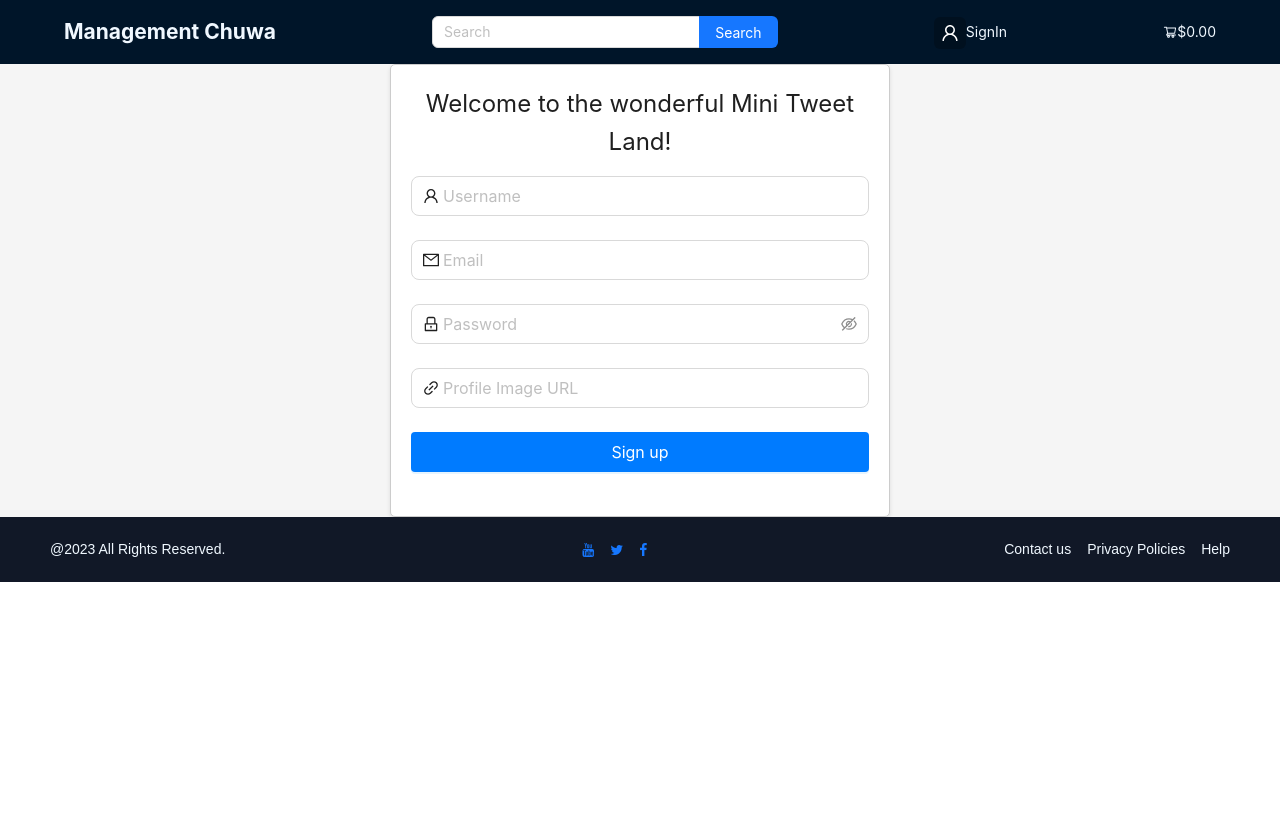
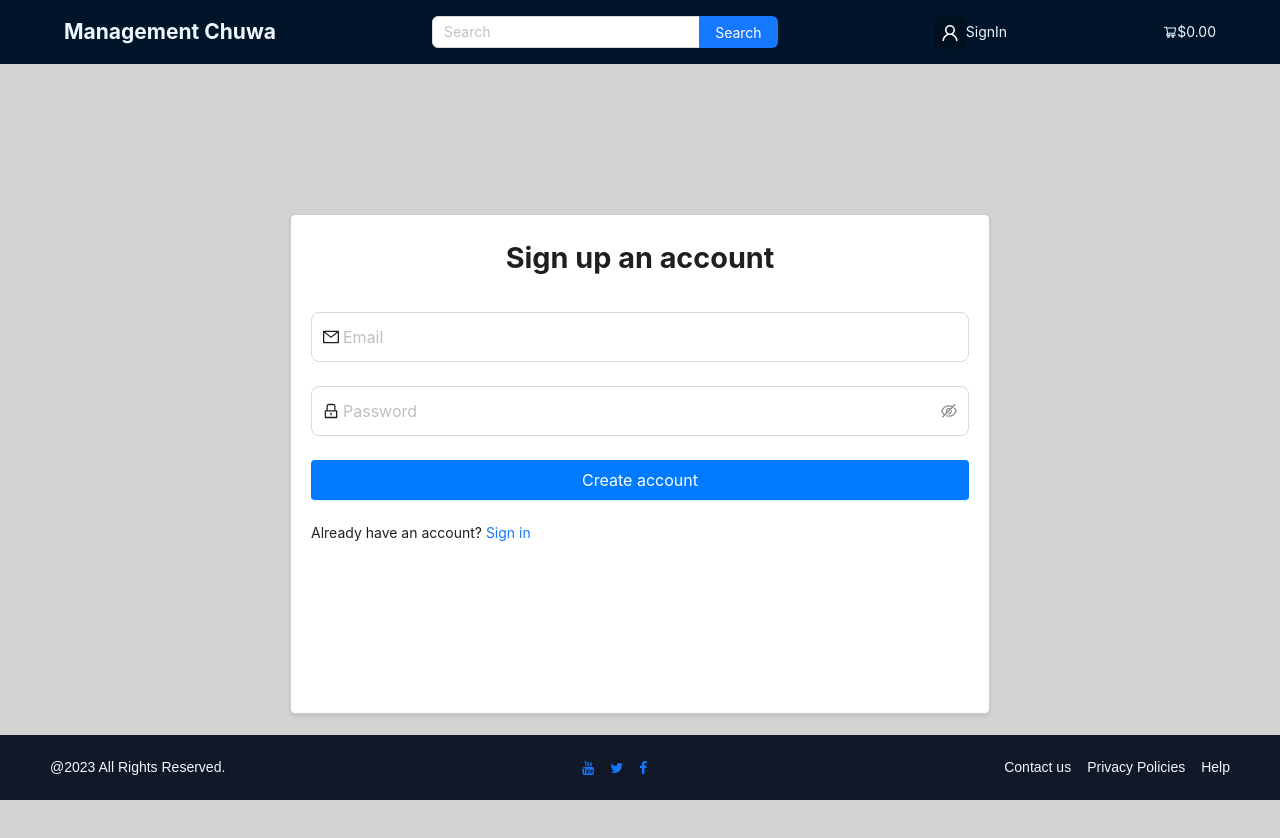
Before and after one commit to xz3426/Product-management-system, a React (Create React App) app: page /signup in a window 1280 px wide. Shown: the top 838 px of the page. Before the commit the page ends 800 px from the top, so only its background shows below. Built offline with nearby package versions, Linux system fonts and the light colour scheme.

Commit message:
Changed the style, change the login page to SignIn

```diff
--- a/src/App.js
+++ b/src/App.js
@@ -7,7 +7,7 @@ import {
 } from "./Components/LandingPageComponents";
 import { Layout } from "antd";
 import SignUp from 'pages/SignUp';
-import LogIn from 'pages/LogIn';
+import SignIn from 'pages/SignIn';
 function App() {
   return (
     <>
@@ -16,7 +16,7 @@ function App() {
         <Routes>
           <Route path="/" element={<MyContent />} />
           <Route path="signup" element={<SignUp />} />
-          <Route path="login" element={<LogIn />} />
+          <Route path="SignIn" element={<SignIn />} />
         </Routes>
         <MyFooter></MyFooter>
       </Layout>
--- a/src/Components/AuthForm/index.js
+++ b/src/Components/AuthForm/index.js
@@ -15,7 +15,7 @@ export default function AuthForm({
 
   return (
     <>
-    <div className={styles.formcontainer}>
+
       <Typography className={styles.title}>{title}</Typography>
       <Form onFinish={onSubmit} autoComplete="off">
         {fields.map(field => (
@@ -25,12 +25,14 @@ export default function AuthForm({
                 placeholder={field.placeholder}
                 prefix={<LockOutlined />}
                 size="large"
+                style={{ height: '50px' }}
               />
             ) : (
               <Input
                 placeholder={field.placeholder}
                 prefix={field.prefix}
                 size="large"
+                style={{ height: '50px' }}
               />
             )}
           </Form.Item>
@@ -47,7 +49,6 @@ export default function AuthForm({
           </Button>
         </Form.Item>
       </Form>
-    </div>
     </>
   );
 }
--- a/src/Components/AuthForm/style.module.css
+++ b/src/Components/AuthForm/style.module.css
@@ -11,24 +11,7 @@
 
 .title {
   text-align: center;
-  margin-bottom: 1rem;
-  font-size: 1.5rem;
+  margin-bottom: 2rem;
+  font-size: 1.8rem;
+  font-weight: bold;
 }
-
-.form-input {
-  width: 95%;
-  padding: 8px;
-  margin-bottom: 16px;
-  border: 1px solid #ccc;
-  border-radius: 4px;
-}
-
-.formcontainer {
-  width: 500px;
-  margin: 0 auto;
-  padding: 20px;
-  background-color: #fff;
-  border: 1px solid #ccc;
-  border-radius: 5px;
-  box-shadow: 0 2px 4px rgba(0, 0, 0, 0.1);
-}
--- a/src/Components/LandingPageComponents/MyContent.jsx
+++ b/src/Components/LandingPageComponents/MyContent.jsx
@@ -5,7 +5,7 @@ const MyContent_ = () => {
     <Content
       style={{
         padding: "0 50px",
-        minHeight: 520,
+        minHeight: "100vh",
         backgroundColor: "lightgrey",
       }}
     ></Content>
--- a/src/Components/LandingPageComponents/MyFooter.jsx
+++ b/src/Components/LandingPageComponents/MyFooter.jsx
@@ -8,6 +8,9 @@ const MyFooter_ = () => {
       className="footer"
       style={{
         display: "flex",
+        bottom: "0",
+        position: "fixed",
+        width: "100%",
         justifyContent: "space-between",
         backgroundColor: "#111827",
       }}
--- a/src/pages/LogIn/index.js
+++ b/src/pages/SignIn/index.js
@@ -3,8 +3,9 @@ import { Link, useNavigate, useLocation } from 'react-router-dom';
 import { useDispatch } from 'react-redux';
 import AuthForm from 'Components/AuthForm';
 import { authUser } from 'app/userSlice';
-
-export default function LogIn() {
+import { Layout } from "antd";
+const { Content } = Layout;
+export default function SignIn() {
   const dispatch = useDispatch();
   const navigate = useNavigate();
   const location = useLocation();
@@ -31,9 +32,32 @@ export default function LogIn() {
   };
 
   return (
-    <div>
+    <Content
+    style={{
+      padding: "0 50px",
+      minHeight: "100vh",
+      backgroundColor: "lightgrey",
+      display: "flex", // Add display flex
+        // alignItems: "center", // Center vertically
+        justifyContent: "center", // Center horizontally
+    }}
+    >
+
+    <div
+        style={{
+          width: "700px",
+          margin: "150px auto 0", // Add a 200px margin from the top
+          padding: "20px",
+          backgroundColor: "#fff",
+          border: "1px solid #ccc",
+          borderRadius: "5px",
+          flexDirection: "column",
+          height: "500px",
+          boxShadow: "0 2px 4px rgba(0, 0, 0, 0.1)",
+        }}
+      >
       <AuthForm
-        buttonText="Log in"
+        buttonText="Sign In"
         onSubmit={onSubmit}
         title="Sign in to your account"
         fields={fields}
@@ -42,9 +66,10 @@ export default function LogIn() {
         <p>
           Don't have an account? <Link to="/signup">Sign up</Link>
 
-          <a href="/forgot-password">Forgot Password?</a>
+          <a href="/forgot-password" style={{   float:"right" }}>Forgot Password?</a>
         </p>
       </div>
     </div>
+    </Content>
   );
 }
--- a/src/pages/SignUp/index.js
+++ b/src/pages/SignUp/index.js
@@ -1,69 +1,74 @@
-import React from 'react';
-import { MailOutlined, UserOutlined, LinkOutlined } from '@ant-design/icons';
-import { useSelector, useDispatch } from 'react-redux';
-import { useNavigate } from 'react-router-dom';
+import { MailOutlined } from '@ant-design/icons';
+import { Link, useNavigate, useLocation } from 'react-router-dom';
+import { useDispatch } from 'react-redux';
 import AuthForm from 'Components/AuthForm';
-import { signUpUser } from 'app/userSlice';
-
-export default function SignUp() {
+import { authUser } from 'app/userSlice';
+import { Layout } from "antd";
+const { Content } = Layout;
+export default function SignIn() {
+  const dispatch = useDispatch();
   const navigate = useNavigate();
-  const dispatch = useDispatch();
+  const location = useLocation();
 
   const fields = [
-    {
-      placeholder: 'Username',
-      name: 'username',
-      type: 'text',
-      prefix: <UserOutlined />,
-      rules: [
-        {
-          required: true,
-          message: 'Please input your username!'
-        }
-      ]
-    },
     {
       placeholder: 'Email',
       name: 'email',
       type: 'text',
-      prefix: <MailOutlined />,
-      rules: [
-        {
-          required: true,
-          message: 'Please input your email!'
-        }
-      ]
+      prefix: <MailOutlined />
     },
     {
       placeholder: 'Password',
       name: 'password',
-      type: 'password',
-      rules: [
-        {
-          required: true,
-          message: 'Please input your password!'
-        }
-      ]
-    },
-    {
-      placeholder: 'Profile Image URL',
-      name: 'profileImageUrl',
-      type: 'text',
-      prefix: <LinkOutlined />
+      type: 'password'
     }
   ];
 
   const onSubmit = data => {
-    dispatch(signUpUser(data)).then(() => navigate('/login'));
+    console.log(data);
+    dispatch(authUser(data)).then(() => {
+      navigate(location.state?.from || '/');
+    });
   };
+
   return (
-    <div>
+    <Content
+    style={{
+      padding: "0 50px",
+      minHeight: "100vh",
+      backgroundColor: "lightgrey",
+      display: "flex", // Add display flex
+        // alignItems: "center", // Center vertically
+        justifyContent: "center", // Center horizontally
+    }}
+    >
+
+    <div
+        style={{
+          width: "700px",
+          margin: "150px auto 0", // Add a 200px margin from the top
+          padding: "20px",
+          backgroundColor: "#fff",
+          border: "1px solid #ccc",
+          borderRadius: "5px",
+          flexDirection: "column",
+          height: "500px",
+          boxShadow: "0 2px 4px rgba(0, 0, 0, 0.1)",
+        }}
+      >
       <AuthForm
-        buttonText="Sign up"
+        buttonText="Create account"
         onSubmit={onSubmit}
-        title="Welcome to the wonderful Mini Tweet Land!"
+        title="Sign up an account"
         fields={fields}
       />
+      <div className="form-links">
+        <p>
+          Already have an account? <Link to="/signin">Sign in</Link>
+
+        </p>
+      </div>
     </div>
+    </Content>
   );
 }
```
Also changed, not shown: src/pages/LogIn/SignInForm.jsx (deleted, +0 -72 lines).
